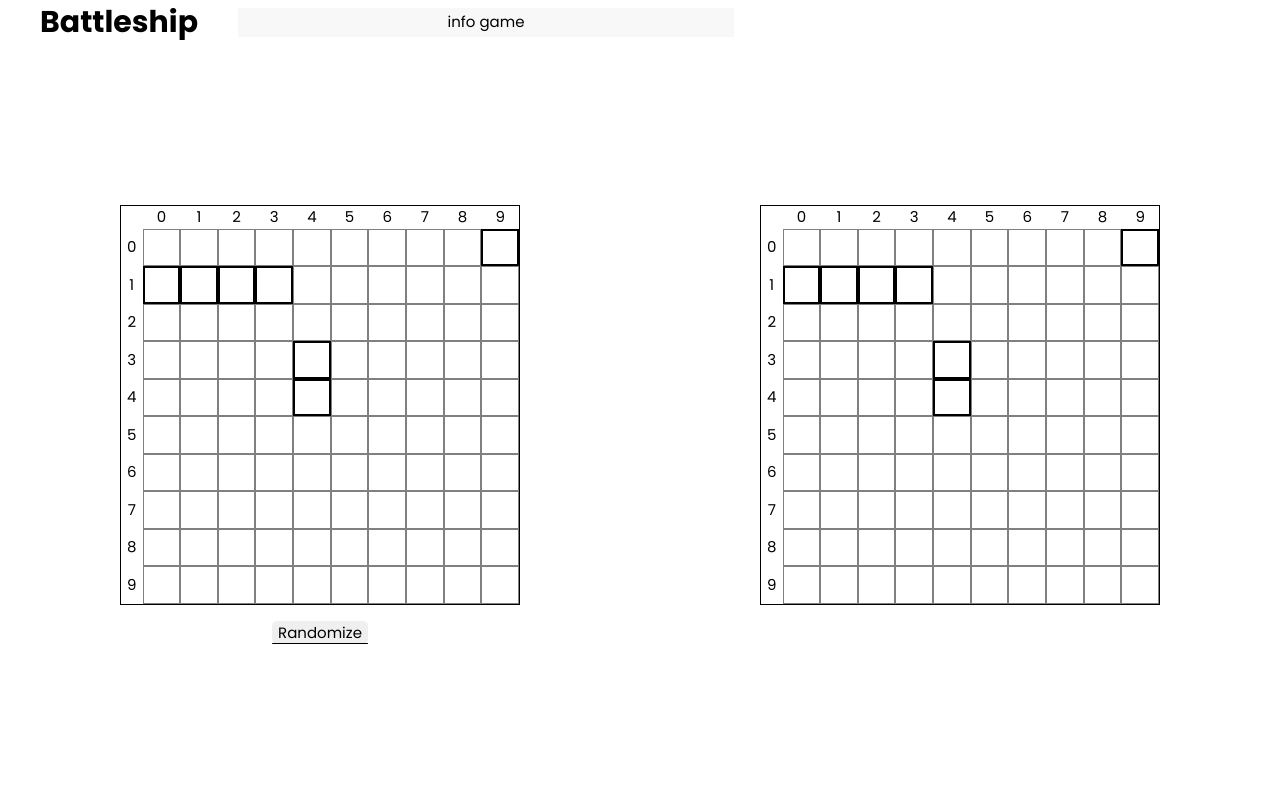
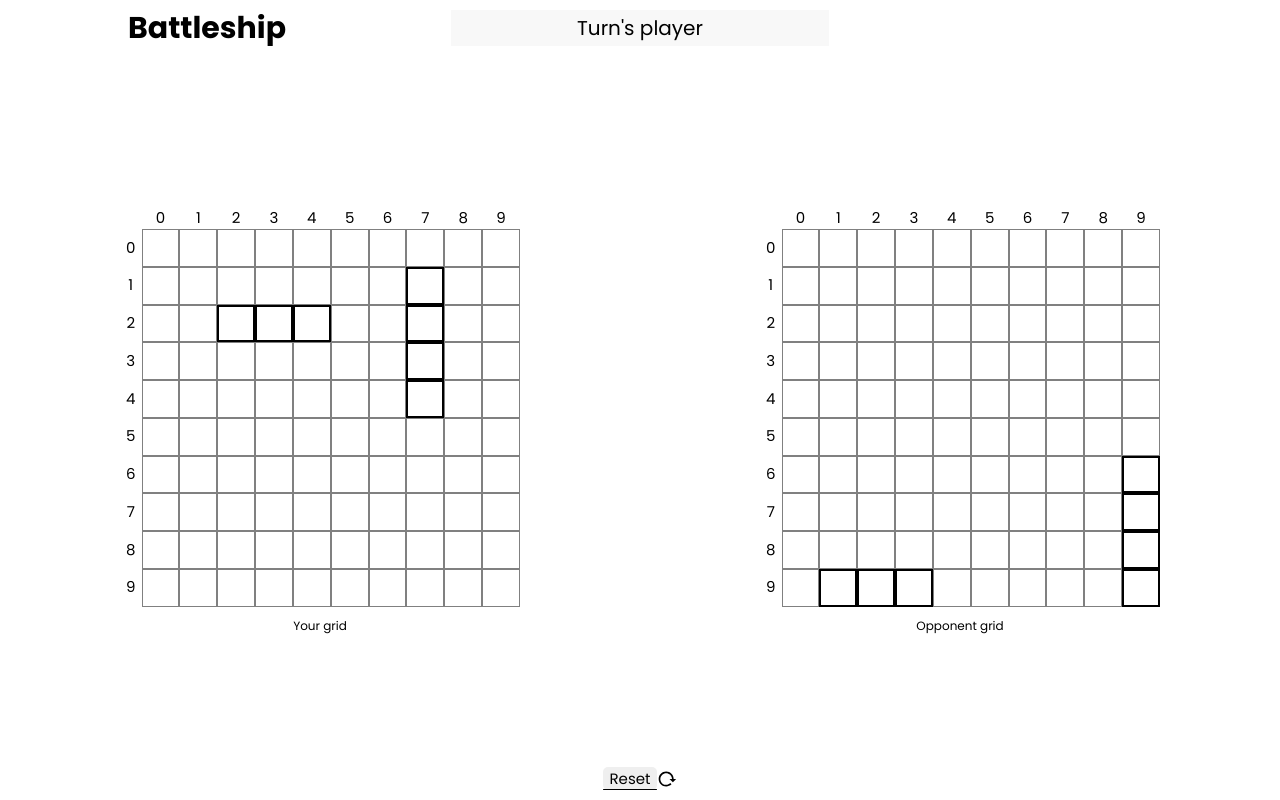
Before and after one commit to VilCoder/battleship, a website built with webpack: page src/template.html in a window 1280 px wide. Built offline with nearby package versions, Linux system fonts and the light colour scheme.

Commit message:
feat: render.js and gameController.js files
- Added functions to render the game dashboard.
- Added the "gameController" function to control the game

```diff
--- a/src/css/styles.css
+++ b/src/css/styles.css
@@ -7,6 +7,8 @@ html {
 }
 
 body {
+  display: flex;
+  flex-direction: column;
   width: 100%;
   font-family: "Poppins", sans-serif;
   font-size: 1.5rem;
@@ -15,27 +17,39 @@ body {
   box-sizing: border-box;
 }
 
+svg {
+  width: 2rem;
+  height: 2rem;
+}
+
 /* ======================= HEAD ======================= */
 .container__head {
+  position: relative;
   display: flex;
   align-items: center;
-  gap: 4rem;
-  padding-left: 4rem;
+  padding: 1rem;
+}
+
+.head__title {
+  position: absolute;
+  left: 10%;
 }
 
 .head__text {
-  width: 40%;
+  width: 30%;
+  font-size: 2rem;
   padding: 0.3rem;
   background-color: #f8f8f8;
   text-align: center;
+  margin: auto;
 }
 
 /* ======================= Main ======================= */
 .container__main {
+  flex-grow: 1;
   display: flex;
-  flex-wrap: nowrap;
   width: 100%;
-  min-height: 90vh;
+  /* min-height: 90vh; */
 }
 
 .main__board {
@@ -49,7 +63,6 @@ body {
   width: 40rem;
   height: 40rem;
   margin: auto;
-  border: 1px solid #000;
 }
 
 .board__label-top {
@@ -89,11 +102,23 @@ body {
   border: 2px solid #000;
 }
 
-.board__randomize {
+.board__player {
   position: absolute;
-  bottom: -10%;
+  bottom: -7%;
   left: 50%;
   transform: translateX(-50%);
+  width: fit-content;
+  font-size: 1.2rem;
+}
+
+.container__footer {
+  display: flex;
+  justify-content: center;
+  padding: 1rem;
+}
+
+.reset {
+  position: relative;
   width: fit-content;
   padding: 0 0.6rem;
   border: none;
@@ -102,11 +127,11 @@ body {
   z-index: 1;
 }
 
-.board__randomize:hover {
+.reset:hover {
   color: #fff;
 }
 
-.board__randomize::after {
+.reset::after {
   content: "";
   position: absolute;
   bottom: 0;
@@ -119,6 +144,19 @@ body {
   z-index: -1;
 }
 
-.board__randomize:hover::after {
+.reset:hover::after {
   height: 100%;
 }
+
+.attacked.miss {
+  background-color: #f00;
+}
+
+.attacked.hit {
+  background-color: green;
+}
+
+.reset__icon {
+  position: relative;
+  top: 0.2rem;
+}
--- /dev/null
+++ b/src/js/gameController.js
@@ -0,0 +1,170 @@
+// gameController.js
+import Player from "./player";
+import { renderBoardLabel, renderBoards } from "./render";
+
+const gameController = (() => {
+  const infoGame = document.querySelector(".head__text");
+  let player;
+  let computer;
+  let currentTurn = "player"; // player | computer
+
+  function init() {
+    try {
+      infoGame.textContent = `Turn's ${currentTurn}`;
+
+      player = new Player();
+      computer = new Player();
+
+      // Colocar barcos manualmente (harás esto luego con inputs o random)
+      player.gameboard.placeShip(
+        Math.floor(Math.random() * 10),
+        Math.floor(Math.random() * 10),
+        4,
+        true,
+      );
+      player.gameboard.placeShip(
+        Math.floor(Math.random() * 10),
+        Math.floor(Math.random() * 10),
+        3,
+        false,
+      );
+
+      computer.gameboard.placeShip(
+        Math.floor(Math.random() * 10),
+        Math.floor(Math.random() * 10),
+        4,
+        true,
+      );
+      computer.gameboard.placeShip(
+        Math.floor(Math.random() * 10),
+        Math.floor(Math.random() * 10),
+        3,
+        false,
+      );
+
+      renderBoardLabel();
+      renderBoards();
+
+      // Pintar barcos del jugador
+      placeShipsOnBoard(
+        document.querySelectorAll(".board")[0],
+        player.gameboard,
+      );
+
+      placeShipsOnBoard(
+        document.querySelectorAll(".board")[1],
+        computer.gameboard,
+      );
+
+      // Agregar listener al tablero del enemigo (computadora)
+      // eslint-disable-next-line prefer-destructuring
+      const computerBoard = document.querySelectorAll(".board")[1];
+      computerBoard.addEventListener("click", handlePlayerClick);
+
+      // eslint-disable-next-line no-unused-vars
+    } catch (error) {
+      init();
+    }
+  }
+
+  function placeShipsOnBoard(boardElement, gameboard) {
+    gameboard.shipPositions.forEach((_ship, key) => {
+      const cell = boardElement.querySelector(
+        `.board__cell[data-index="${key}"]`,
+      );
+
+      if (cell) {
+        cell.classList.add("board__ship");
+        cell.draggable = true;
+      }
+    });
+  }
+
+  function handlePlayerClick(e) {
+    if (currentTurn !== "player") return;
+
+    if (computer.gameboard.allShipsSunk()) {
+      endGame("¡Has ganado!");
+      return;
+    }
+
+    if (player.gameboard.allShipsSunk()) {
+      endGame("¡Has perdido contra la computadora!");
+      return;
+    }
+
+    const cell = e.target.closest(".board__cell");
+
+    if (!cell || cell.classList.contains("attacked")) return;
+
+    const [x, y] = cell.dataset.index.split(",").map(Number);
+
+    if (player.attacksMade.has(`${x},${y}`)) return;
+
+    // Atacar a la computadora
+    player.attack(computer, x, y);
+    cell.classList.add("attacked");
+
+    if (computer.gameboard.shipPositions.has(`${x},${y}`)) {
+      cell.classList.add("hit");
+
+      if (computer.gameboard.allShipsSunk()) {
+        endGame("¡Has ganado!");
+      }
+
+      return;
+    } else {
+      cell.classList.add("miss");
+    }
+
+    currentTurn = "computer";
+    infoGame.textContent = `Turn's ${currentTurn}`;
+    setTimeout(() => computerTurn(), 500);
+  }
+
+  function computerTurn() {
+    if (player.gameboard.allShipsSunk()) {
+      endGame("¡Has perdido contra la computadora!");
+      return;
+    }
+
+    // eslint-disable-next-line prefer-destructuring
+    const playerBoard = document.querySelectorAll(".board")[0];
+
+    let x;
+    let y;
+    let key;
+
+    do {
+      x = Math.floor(Math.random() * 10);
+      y = Math.floor(Math.random() * 10);
+      key = `${x},${y}`;
+    } while (computer.attacksMade.has(key));
+
+    computer.attack(player, x, y);
+
+    const cell = playerBoard.querySelector(
+      `.board__cell[data-index="${x},${y}"]`,
+    );
+    cell.classList.add("attacked");
+
+    if (player.gameboard.shipPositions.has(key)) {
+      cell.classList.add("hit");
+      setTimeout(() => computerTurn(), 500);
+    } else {
+      cell.classList.add("miss");
+    }
+
+    currentTurn = "player";
+    infoGame.textContent = `Turn's ${currentTurn}`;
+  }
+
+  function endGame(message) {
+    alert(message);
+    // Podrías deshabilitar más clics si quieres
+  }
+
+  return { init, placeShipsOnBoard };
+})();
+
+export default gameController;
--- a/src/js/gameboard.js
+++ b/src/js/gameboard.js
@@ -20,12 +20,27 @@ export default class Gameboard {
 
       if (
         !this.isWithinBounds(posX, posY) ||
-        this.shipPositions.has(key)
+        this.shipPositions.has(key) ||
+        this.isAdjacentToAnotherShip(posX, posY)
       ) {
         return false;
       }
     }
+
     return true;
+  }
+
+  isAdjacentToAnotherShip(x, y) {
+    const adjacentOffsets = [
+      [1, 0], // Right
+      [-1, 0], // Left
+      [0, 1], // Bottom
+      [0, -1], // Top
+    ];
+
+    return adjacentOffsets.some(([dx, dy]) => {
+      return this.shipPositions.has(`${x + dx},${y + dy}`);
+    })
   }
 
   placeShip(x, y, length, isVertical = true) {
--- a/src/js/index.js
+++ b/src/js/index.js
@@ -2,7 +2,12 @@ import "../css/reset.css";
 import "../css/styles.css";
 import "../css/responsive.css";
 
-import { renderBoardLabel, renderBoards } from "../js/render.js";
+import gameController from "./gameController";
 
-renderBoardLabel();
-renderBoards();
+document.addEventListener("DOMContentLoaded", () => {
+  gameController.init();
+
+  document.querySelector(".reset").addEventListener("click", () => {
+    gameController.init();
+  });
+});
--- a/src/js/player.js
+++ b/src/js/player.js
@@ -1,8 +1,7 @@
 import Gameboard from "./gameboard";
 
 export default class Player {
-  constructor(isComputer = false) {
-    this.isComputer = isComputer;
+  constructor() {
     this.gameboard = new Gameboard();
     this.attacksMade = new Set();
   }
@@ -12,19 +11,4 @@ export default class Player {
     opponent.gameboard.receiveAttack(x, y);
     this.attacksMade.add(`${x},${y}`)
   }
-
-  // If it's a computer, choose random coordinate that haven't been used
-  attackRandom(opponent) {
-    let x;
-    let y;
-    let key;
-
-    do {
-      x = Math.floor(Math.random() * 10);
-      y = Math.floor(Math.random() * 10);
-      key = `${x},${y}`;
-    } while (this.attacksMade.has(key));
-
-    this.attack(opponent, x, y);
-  }
 }
--- a/src/js/render.js
+++ b/src/js/render.js
@@ -1,8 +1,8 @@
-import Gameboard from "./gameboard";
-
 function renderBoardLabel() {
   const topLabel = document.querySelectorAll(".board__label-top");
   topLabel.forEach((label) => {
+    label.textContent = "" ;
+
     for (let i = 0; i < 10; i++) {
       const top = document.createElement("div");
       top.textContent = i;
@@ -12,6 +12,8 @@ function renderBoardLabel() {
 
   const leftLabel = document.querySelectorAll(".board__label-left");
   leftLabel.forEach((label) => {
+    label.textContent = "";
+
     for (let i = 0; i < 10; i++) {
       const left = document.createElement("div");
       left.textContent = i;
@@ -23,6 +25,8 @@ function renderBoardLabel() {
 function renderBoards() {
   const boards = document.querySelectorAll(".board");
   boards.forEach((board) => {
+    board.textContent = "";
+
     let countRow = 0;
     let countColumn = 0;
 
@@ -38,29 +42,7 @@ function renderBoards() {
       board.appendChild(cell);
       countColumn += 1;
     }
-
-    renderPlaceShip(board, new Gameboard(), 1, 0, 4, false);
-    renderPlaceShip(board, new Gameboard(), 3, 4, 2, true);
-    renderPlaceShip(board, new Gameboard(), 0, 9, 1);
   });
 }
 
-function renderPlaceShip(...args) {
-  const [boardElement, gameboard, x, y, length, isVertical] = args;
-
-  gameboard.placeShip(x, y, length, isVertical);
-
-  for (let i = 0; i < length; i++) {
-    const posX = isVertical ? x + i : x;
-    const posY = isVertical ? y : y + i;
-    const cell = boardElement.querySelector(
-      `.board__cell[data-index="${posX},${posY}"]`,
-    );
-
-    if (cell) {
-      cell.classList.add(`board__ship`);
-    }
-  }
-}
-
-export { renderBoardLabel, renderBoards, renderPlaceShip };
+export { renderBoardLabel, renderBoards };
--- a/src/template.html
+++ b/src/template.html
@@ -23,14 +23,29 @@
         <div class="board__label-top"></div>
         <div class="board__label-left"></div>
         <div class="board"></div>
-        <button class="board__randomize">Randomize</button>
+        <p class="board__player">Your grid</p>
       </div>
 
       <div class="main__board">
         <div class="board__label-top"></div>
         <div class="board__label-left"></div>
         <div class="board"></div>
+        <p class="board__player">Opponent grid</p>
       </div>
     </main>
+
+    <footer class="container__footer">
+      <button class="reset">Reset</button>
+      <svg
+        class="reset__icon"
+        xmlns="http://www.w3.org/2000/svg"
+        viewBox="0 0 24 24"
+      >
+        <title>reload</title>
+        <path
+          d="M2 12C2 16.97 6.03 21 11 21C13.39 21 15.68 20.06 17.4 18.4L15.9 16.9C14.63 18.25 12.86 19 11 19C4.76 19 1.64 11.46 6.05 7.05C10.46 2.64 18 5.77 18 12H15L19 16H19.1L23 12H20C20 7.03 15.97 3 11 3C6.03 3 2 7.03 2 12Z"
+        />
+      </svg>
+    </footer>
   </body>
 </html>
```
Also changed, not shown: src/js/player.test.js (+0 -11 lines).
